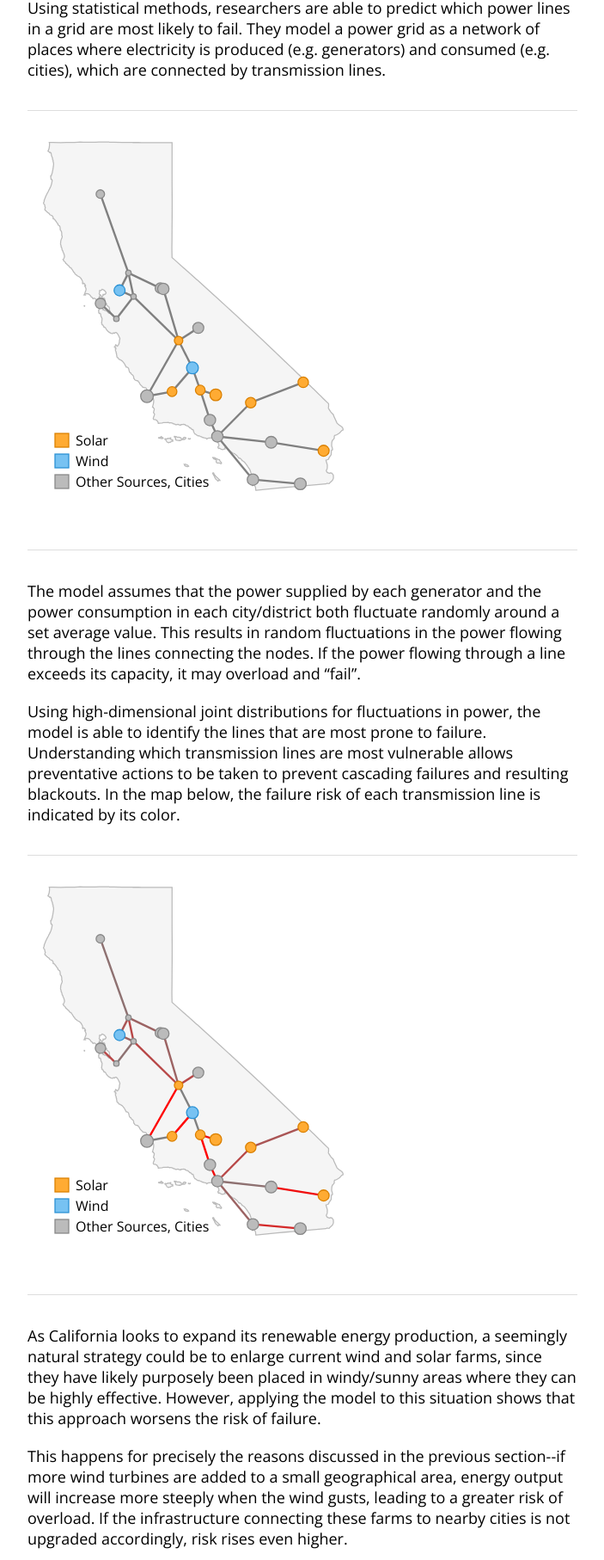
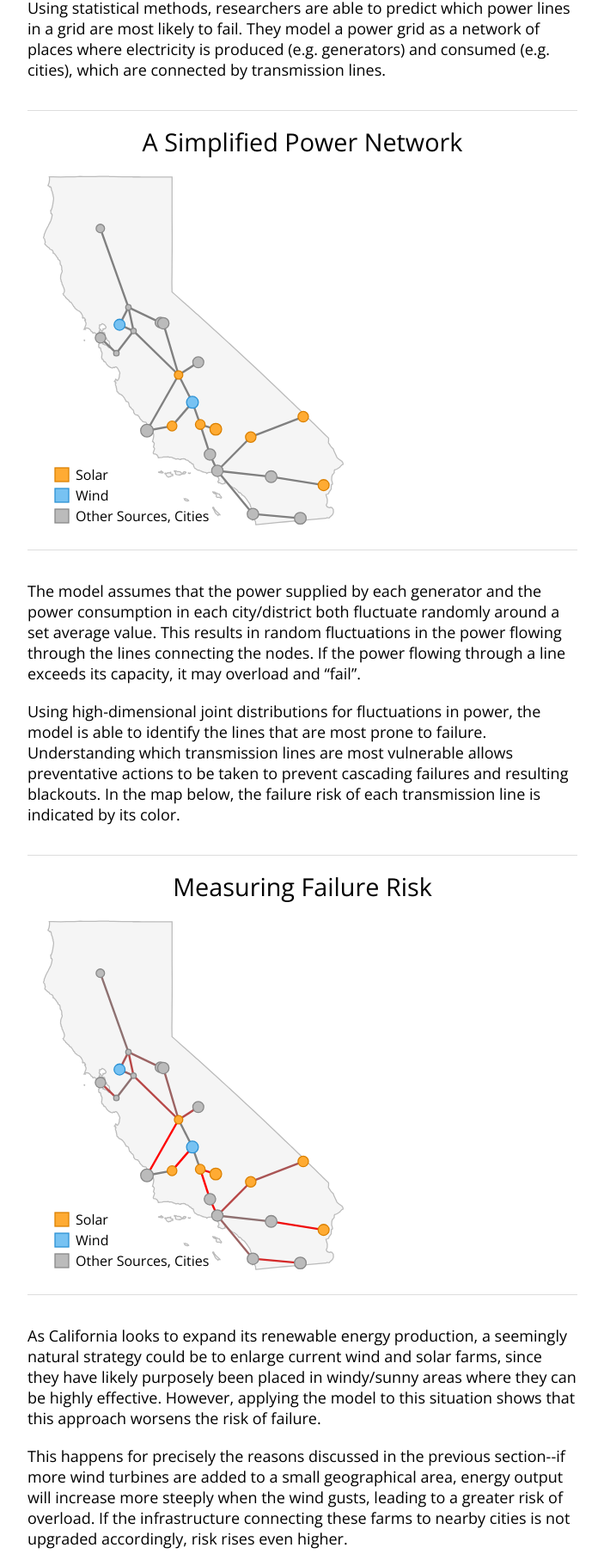
Before and after one commit to ssquires/seedinsights-ca-grid-article, a website: page public/index.html in a window 1280 px wide. Shown: the part 5974-7788 px from the top of the page at 86% size, without its empty margins (288-991 px from the left). Drawn offline with nearby package versions, Linux system fonts and the light colour scheme; files whose address does not match are found by name; a web font is replaced by a local one.

Commit message:
map titles

```diff
--- a/public/index.html
+++ b/public/index.html
@@ -73,14 +73,14 @@
   <h2>Modeling The Power Grid: Design Matters</h2>
   <p>Using statistical methods, researchers are able to predict which power lines in a grid are most likely to fail. They model a power grid as a network of places where electricity is produced (e.g. generators) and consumed (e.g. cities), which are connected by transmission lines.</p>
   <hr class='start-viz'>
-  <svg id='graph-map-1' class='graph-map' x='0' y='0' width='100%' viewBox='30 -15 400 300'>
+  <svg id='graph-map-1' class='graph-map' x='0' y='0' width='100%' viewBox='30 -40 400 300'>
 
   </svg>
   <hr class='end-viz'>
   <p>The model assumes that the power supplied by each generator and the power consumption in each city/district both fluctuate randomly around a set average value. This results in random fluctuations in the power flowing through the lines connecting the nodes. If the power flowing through a line exceeds its capacity, it may overload and “fail”. </p>
   <p>Using high-dimensional joint distributions for fluctuations in power, the model is able to identify the lines that are most prone to failure. Understanding which transmission lines are most vulnerable allows preventative actions to be taken to prevent cascading failures and resulting blackouts. In the map below, the failure risk of each transmission line is indicated by its color.</p>
   <hr class='start-viz'>
-  <svg id='graph-map-2-risk' class='graph-map' x='0' y='0' width='100%' viewBox='30 -15 400 300'>
+  <svg id='graph-map-2-risk' class='graph-map' x='0' y='0' width='100%' viewBox='30 -40 400 300'>
 
   </svg>
   <hr class='end-viz'>
@@ -88,12 +88,12 @@
   <p>As California looks to expand its renewable energy production, a seemingly natural strategy could be to enlarge current wind and solar farms, since they have likely purposely been placed in windy/sunny areas where they can be highly effective. However, applying the model to this situation shows that this approach worsens the risk of failure.</p>
   <p>This happens for precisely the reasons discussed in the previous section--if more wind turbines are added to a small geographical area, energy output will increase more steeply when the wind gusts, leading to a greater risk of overload. If the infrastructure connecting these farms to nearby cities is not upgraded accordingly, risk rises even higher.</p>
   <hr class='start-viz'>
-  <svg id='graph-map-3-bad-config' class='graph-map' x='0' y='0' width='100%' viewBox='30 -15 400 300'>
+  <svg id='graph-map-3-bad-config' class='graph-map' x='0' y='0' width='100%' viewBox='30 -40 400 300'>
   </svg>
   <hr class='end-viz'>
   <p>By contrast, a grid structure where renewables are less clustered together results in a more reliable and less failure-prone network. This approach is also more economical, in that higher reliability standards can be achieved with fewer infrastructure investments.</p>
   <hr class='start-viz'>
-  <svg id='graph-map-4-good-config' class='graph-map' x='0' y='0' width='100%' viewBox='30 -15 400 300'>
+  <svg id='graph-map-4-good-config' class='graph-map' x='0' y='0' width='100%' viewBox='30 -40 400 300'>
   </svg>
   <hr class='end-viz'>
 
--- a/public/js/ca-map.js
+++ b/public/js/ca-map.js
@@ -14,6 +14,7 @@ function drawMaps() {
         .attr("fill", "#F5F5F5");
     makeLegend('#graph-map-1', 50, 210);
     parseDataFile('map-1', '#graph-map-1', 'placeholders_nodes.csv', 'none', 'placeholders_lines.csv', false);
+    addTitle('#graph-map-1', 'A Simplified Power Network');
 
     d3.select('#graph-map-2-risk').selectAll('.ca')
         .data(data)
@@ -24,6 +25,7 @@ function drawMaps() {
         .attr("fill", "#F5F5F5");
     makeLegend('#graph-map-2-risk', 50, 210);
     parseDataFile('map-2', '#graph-map-2-risk', 'placeholders_nodes.csv', 'none', 'placeholders_lines.csv', true);
+    addTitle('#graph-map-2-risk', 'Measuring Failure Risk');
 
     d3.select('#graph-map-3-bad-config').selectAll('.ca')
         .data(data)
@@ -34,6 +36,7 @@ function drawMaps() {
         .attr("fill", "#F5F5F5");
     makeLegend('#graph-map-3-bad-config', 50, 210);
     parseDataFile('map-3', '#graph-map-3-bad-config', 'placeholders_nodes_bad_config.csv', 'none', 'placeholders_lines_bad_config.csv', true);
+    addTitle('#graph-map-3-bad-config', 'A High-Risk Choice');
 
     d3.select('#graph-map-4-good-config').selectAll('.ca')
         .data(data)
@@ -44,6 +47,7 @@ function drawMaps() {
         .attr("fill", "#F5F5F5");
     makeLegend('#graph-map-4-good-config', 50, 210);
     parseDataFile('map-4', '#graph-map-4-good-config', 'placeholders_nodes_good_config.csv', 'none', 'placeholders_lines_good_config.csv', true);
+    addTitle('#graph-map-4-good-config', 'A Low-Risk Choice');
 
     d3.select('#blackout').selectAll('.ca')
       .data(data)
--- a/public/js/energy-map.js
+++ b/public/js/energy-map.js
@@ -78,6 +78,8 @@ function parseDataFile(idPrefix, svgID, dataFile, filterTo='none', edgeDataFile=
 				nodeList.push(node);
 		}
 		makeNodes(svgID, nodeList, filterTo);
+		// Make chart title
+
 		if (edgeDataFile !== 'none') {
 				d3.csv(edgeDataFile).then(function(data) {
 					let edgeList = [];
@@ -245,6 +247,18 @@ function makeEdges(svgID, data, weightedEdges) {
 		d3.select(svgID).selectAll('.node').raise();
 }
 
+function addTitle(svgID, title) {
+	let titleText = d3.select(svgID).append('text')
+		.html(title)
+		.attr('font-size', 18)
+		.attr('font-family', 'Open Sans');
+	let bbox = titleText.node().getBBox();
+	let viewBox = d3.select(svgID).attr('viewBox').split(' ')
+	let totalWidth = Number(viewBox[2]) / 2 + Number(viewBox[0])
+	titleText.attr('x', totalWidth - bbox.width / 2);
+	titleText.attr('y', -20);
+}
+
 let blackoutStage = 1;
 function cycleBlackout() {
 	d3.selectAll('.stage' + blackoutStage + '_0').attr('stroke', '#222');
```
